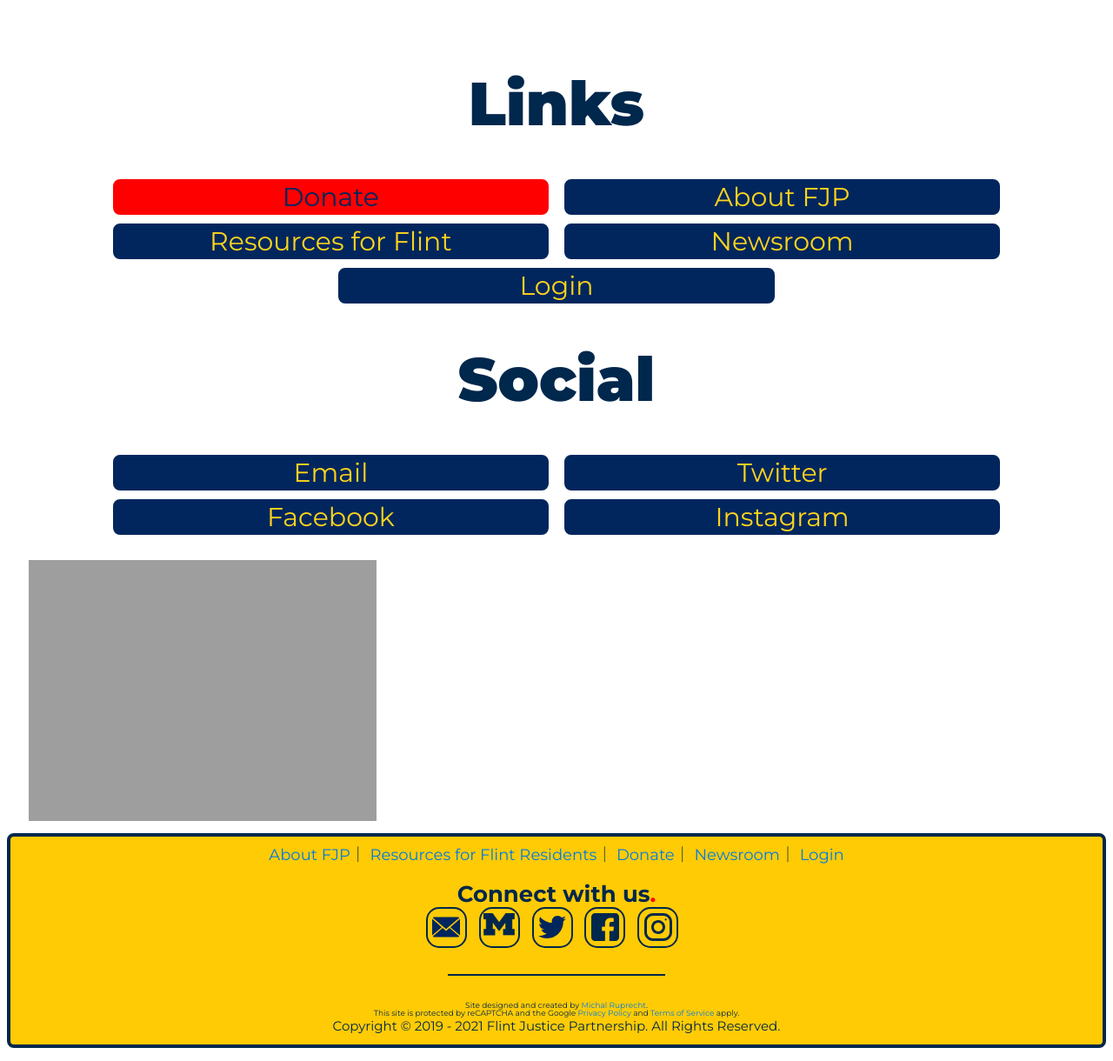
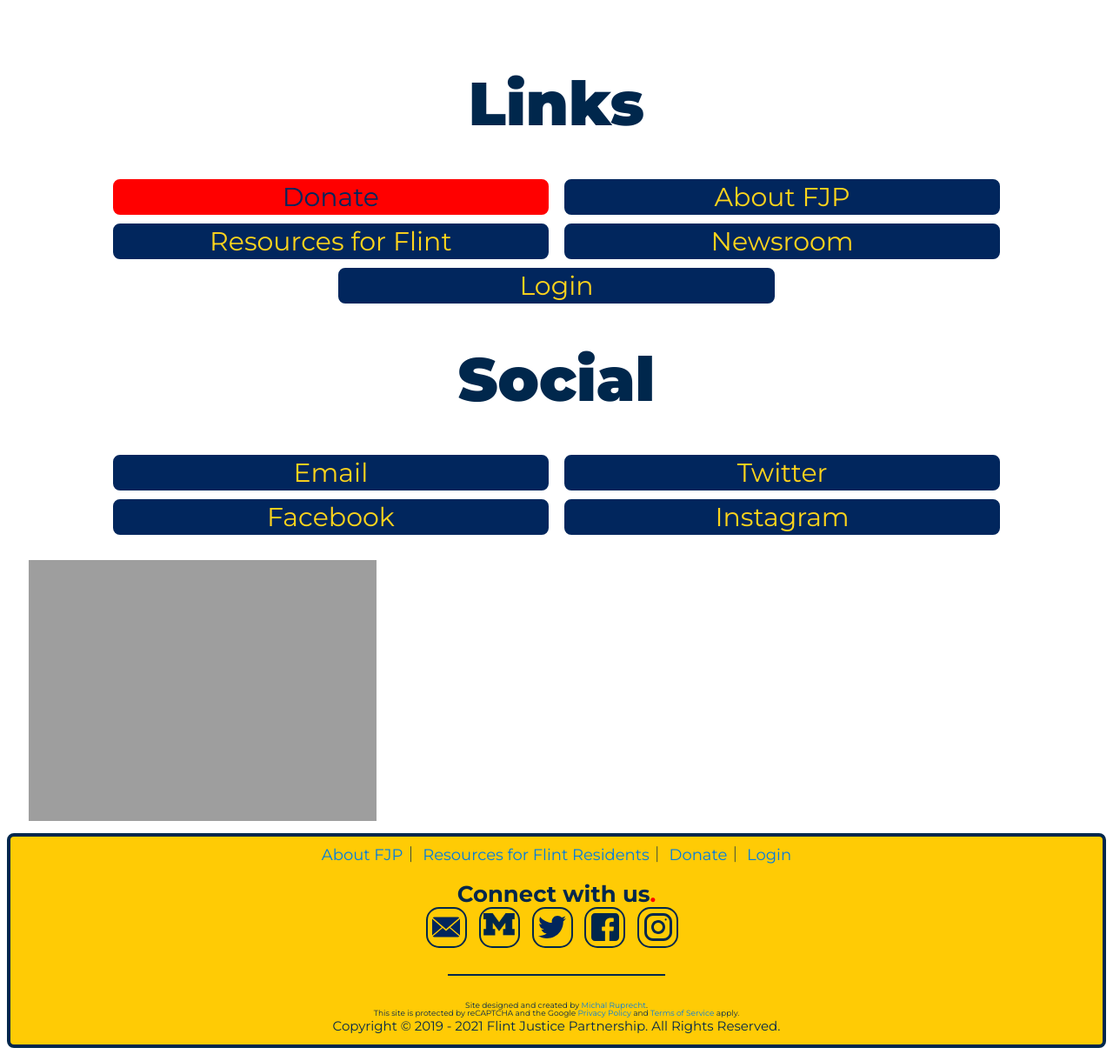
Before and after one commit to umichfjp/umichfjp.github.io, a Jekyll site: the page built from pages/social.html, in a window 1280 px wide. Shown: the whole page at 87% size. Built offline with Jekyll 4.4.1, drawn with Linux system fonts in a browser that asks for light colours.

Commit message:
Update nodonate.html

```diff
--- a/_layouts/nodonate.html
+++ b/_layouts/nodonate.html
@@ -44,7 +44,6 @@
 							<a href="https://umichfjp.github.io/">About FJP</a>｜
 							<a href="https://umichfjp.github.io/pages/resources">Resources for Flint Residents</a>｜
 							<a href="https://umichfjp.github.io/pages/donate">Donate</a>｜
-							<a href="https://umichfjp.github.io/pages/newsroom">Newsroom</a>｜
 							<a href="https://umichfjp.github.io/pages/login">Login</a>
 					</big>
 						<br /><br />
```
